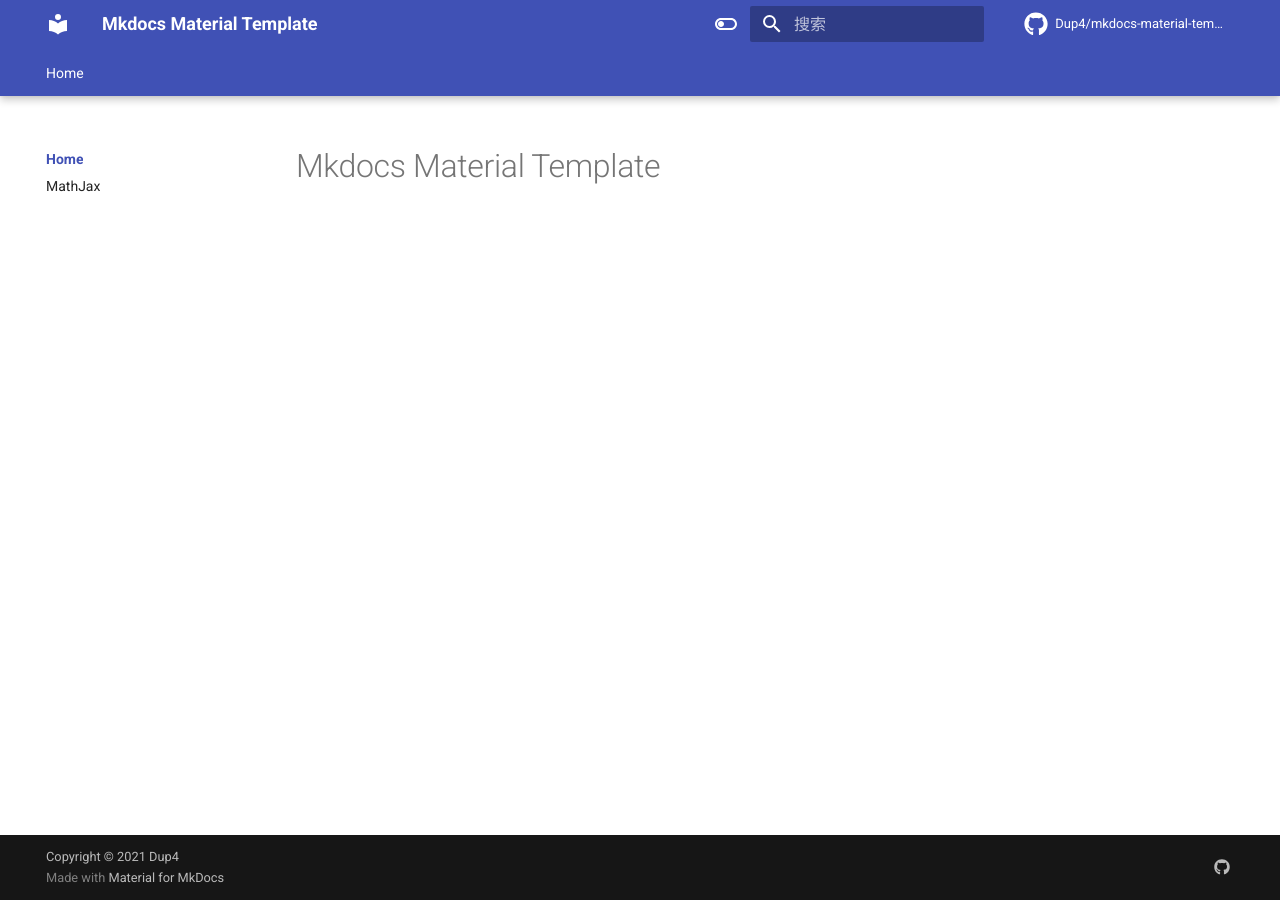
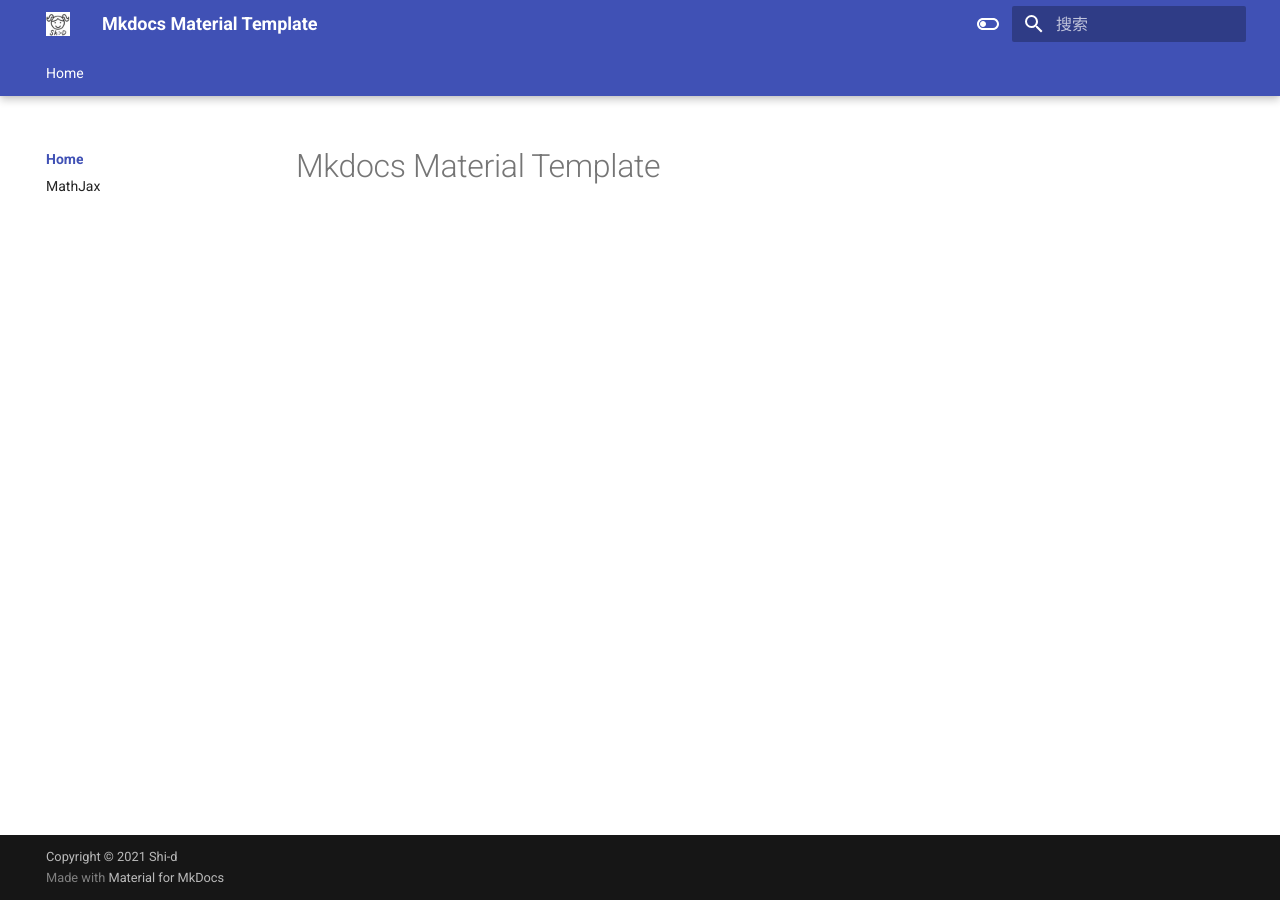
Before and after one commit to Shi-D/Blog, an MkDocs documentation site: the page built from docs/index.md, in a window 1280 px wide. Built offline with MkDocs 1.6.1 and Material for MkDocs 9.7.7, drawn with Linux system fonts in a browser that asks for light colours; comment, search, counter and statistics services are not loaded.

Commit message:
feat:logo

```diff
--- a/mkdocs.yml
+++ b/mkdocs.yml
@@ -1,16 +1,14 @@
 site_name: Mkdocs Material Template
-site_url: https://github.com/Dup4/mkdocs-material-template
-site_author: Dup4
+site_url:
+site_author: Shi-d
 site_description: >-
   Mkdocs Material Template
 
 # Repository
-repo_name: Dup4/mkdocs-material-template
-repo_url: https://github.com/Dup4/mkdocs-material-template
 edit_uri: ""
 
 # Copyright
-copyright: Copyright &copy; 2021 Dup4
+copyright: Copyright &copy; 2021 Shi-d
 
 # Configuration
 theme:
@@ -61,7 +59,8 @@ theme:
 
   icon:
     repo: fontawesome/brands/github
-    logo: material/library
+  logo:
+    assets/favicon.ico
 
 docs_dir: docs
 
@@ -78,8 +77,8 @@ extra:
     provider: google
     property: !ENV GOOGLE_ANALYTICS_KEY
   social:
-    - icon: fontawesome/brands/github
-      link: https://github.com/Dup4/mkdocs-material-template
+    # - icon: fontawesome/brands/github
+    #   link: https://github.com/???/mkdocs-material-template
 
 extra_javascript:
   - https://polyfill.io/v3/polyfill.min.js?features=es6
```
Also changed, not shown: theme/assets/favicon.ico (added).
